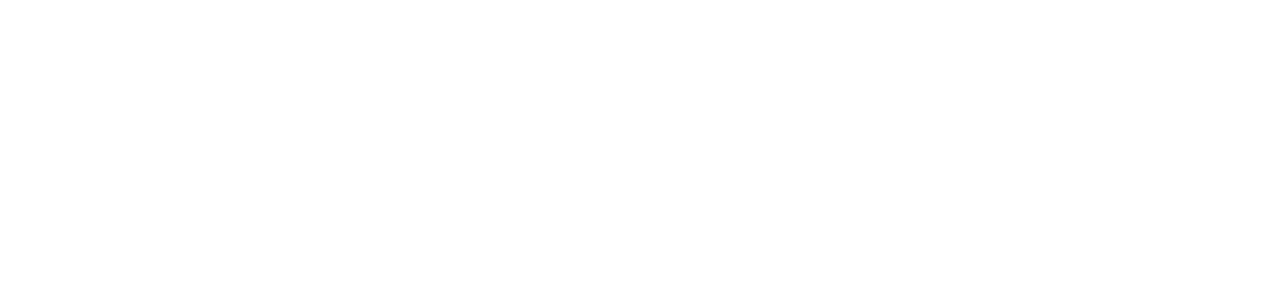
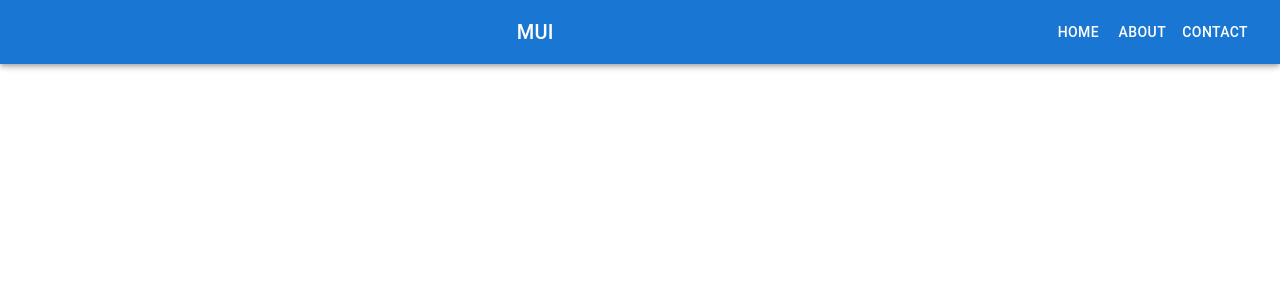
Before and after one commit to Mustafa2911/ecommerce-1, a React (Create React App) app: page / in a window 1280 px wide. Before the commit this address had no page. Shown: the top 300 px of the page. Built offline with nearby package versions, Linux system fonts and the light colour scheme.

Commit message:
Nav bar commit

```diff
--- a/package.json
+++ b/package.json
@@ -5,6 +5,7 @@
   "dependencies": {
     "@emotion/react": "^11.11.4",
     "@emotion/styled": "^11.11.5",
+    "@mui/icons-material": "^5.15.16",
     "@mui/material": "^5.15.16",
     "@testing-library/jest-dom": "^5.17.0",
     "@testing-library/react": "^13.4.0",
--- a/src/App.js
+++ b/src/App.js
@@ -1,22 +1,22 @@
 import { BrowserRouter, Routes, Route } from "react-router-dom";
-import './App.css';
+import "./App.css";
 // import { AuthProvider } from './context/AuthContext';
 // import LoginPage from './pages/LoginPage'
 import HomePage from "./pages/HomePage";
+import MainLayout from "./Layout/MainLayout";
 // import PrivateRoutes from "./helper/PrivateRoutes";
 function App() {
   return (
-    <div className="App">
+    <div className='App'>
       {/* <AuthProvider> */}
-        <BrowserRouter>
+      <BrowserRouter>
         <Routes>
-          <Route path="login" element={<HomePage/>}/>
-          {/* <Route exact path='/' element={<PrivateRoutes/>}>
-            <Route exact path='home' element={<HomePage/>}/>
-          </Route> */}
+          <Route path='/' element={<MainLayout />}>
+            <Route index element={<HomePage />} />
+          </Route>
         </Routes>
       </BrowserRouter>
-    {/* </AuthProvider> */}
+      {/* </AuthProvider> */}
     </div>
   );
 }
--- /dev/null
+++ b/src/Components/NavBar.js
@@ -0,0 +1,103 @@
+import * as React from "react";
+import AppBar from "@mui/material/AppBar";
+import Box from "@mui/material/Box";
+import CssBaseline from "@mui/material/CssBaseline";
+import Divider from "@mui/material/Divider";
+import Drawer from "@mui/material/Drawer";
+import IconButton from "@mui/material/IconButton";
+import List from "@mui/material/List";
+import ListItem from "@mui/material/ListItem";
+import ListItemButton from "@mui/material/ListItemButton";
+import ListItemText from "@mui/material/ListItemText";
+import MenuIcon from "@mui/icons-material/Menu";
+import Toolbar from "@mui/material/Toolbar";
+import Typography from "@mui/material/Typography";
+import Button from "@mui/material/Button";
+
+const drawerWidth = 240;
+const navItems = ["Home", "About", "Contact"];
+
+function NavBar(props) {
+  const { window } = props;
+  const [mobileOpen, setMobileOpen] = React.useState(false);
+
+  const handleDrawerToggle = () => {
+    setMobileOpen((prevState) => !prevState);
+  };
+
+  const drawer = (
+    <Box onClick={handleDrawerToggle} sx={{ textAlign: "center" }}>
+      <Typography variant='h6' sx={{ my: 2 }}>
+        MUI
+      </Typography>
+      <Divider />
+      <List>
+        {navItems.map((item) => (
+          <ListItem key={item} disablePadding>
+            <ListItemButton sx={{ textAlign: "center" }}>
+              <ListItemText primary={item} />
+            </ListItemButton>
+          </ListItem>
+        ))}
+      </List>
+    </Box>
+  );
+
+  const container =
+    window !== undefined ? () => window().document.body : undefined;
+
+  return (
+    <Box sx={{ display: "flex" }}>
+      <CssBaseline />
+      <AppBar component='nav'>
+        <Toolbar>
+          <IconButton
+            color='inherit'
+            aria-label='open drawer'
+            edge='start'
+            onClick={handleDrawerToggle}
+            sx={{ mr: 2, display: { sm: "none" } }}
+          >
+            <MenuIcon />
+          </IconButton>
+          <Typography
+            variant='h6'
+            component='div'
+            sx={{ flexGrow: 1, display: { xs: "none", sm: "block" } }}
+          >
+            MUI
+          </Typography>
+          <Box sx={{ display: { xs: "none", sm: "block" } }}>
+            {navItems.map((item) => (
+              <Button key={item} sx={{ color: "#fff" }}>
+                {item}
+              </Button>
+            ))}
+          </Box>
+        </Toolbar>
+      </AppBar>
+      <nav>
+        <Drawer
+          container={container}
+          variant='temporary'
+          open={mobileOpen}
+          onClose={handleDrawerToggle}
+          ModalProps={{
+            keepMounted: true, // Better open performance on mobile.
+          }}
+          sx={{
+            display: { xs: "block", sm: "none" },
+            "& .MuiDrawer-paper": {
+              boxSizing: "border-box",
+              width: drawerWidth,
+            },
+          }}
+        >
+          {drawer}
+        </Drawer>
+      </nav>
+    </Box>
+  );
+}
+
+export default NavBar;
--- /dev/null
+++ b/src/Layout/MainLayout.js
@@ -0,0 +1,17 @@
+import React from "react";
+import { Outlet } from "react-router-dom";
+import NavBar from "../Components/NavBar";
+
+const MainLayout = () => {
+  return (
+    <>
+      <NavBar />
+      <main>
+        <Outlet />
+      </main>
+      ;
+    </>
+  );
+};
+
+export default MainLayout;
```
